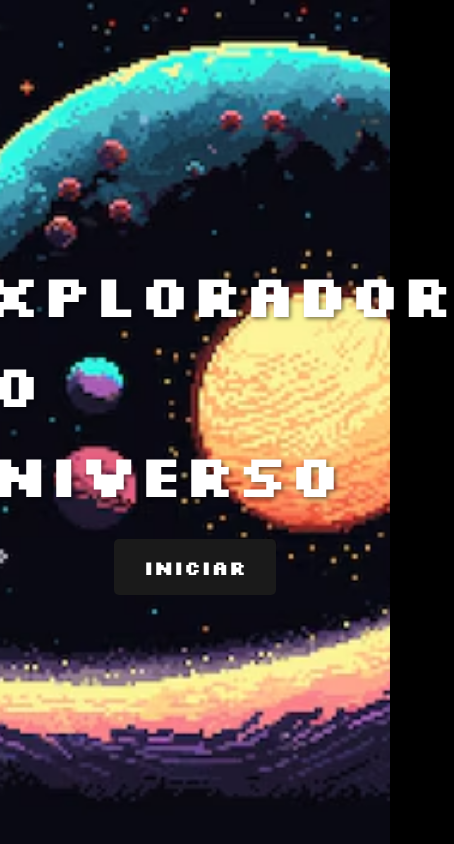
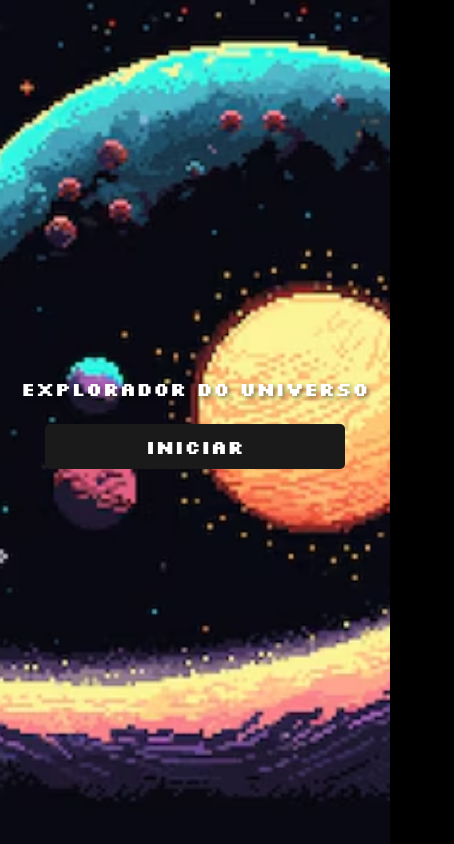
Before and after one commit to Deltacp1/Explorador-Universo-main, a React (Vite) app: page / in a window 390 px wide. Shown: the whole page, 454 px wide, since content can reach past the window. Built offline with nearby package versions, Linux system fonts and the light colour scheme.

Commit message:
redmensionamentoCharacter

```diff
--- a/package.json
+++ b/package.json
@@ -28,6 +28,6 @@
     "eslint-plugin-react-refresh": "^0.4.12",
     "gh-pages": "^6.3.0",
     "globals": "^15.9.0",
-    "vite": "^5.4.8"
+    "vite": "^5.4.14"
   }
 }
--- a/src/pages/ChapterPage/styles.module.css
+++ b/src/pages/ChapterPage/styles.module.css
@@ -2,24 +2,55 @@
   position: relative;
   height: 100vh;
   width: 100vw;
+  overflow: hidden; /* Evita rolagem indesejada */
 }
 
+/* Fundo responsivo */
 .background {
   background-color: black;
+  background: url('../../assets/StoryPage/bg/bg3.jpg') no-repeat center center;
   background-size: cover;
   height: 100%;
+  width: 100%;
   display: flex;
   justify-content: center;
   align-items: center;
   position: relative;
-
-  background: url('../../assets/StoryPage/bg/bg3.jpg') no-repeat center center;
-  background-size: cover;
+  min-height: 100vh;
+  padding: 20px; /* Adiciona espaço para evitar cortes */
 }
 
+/* Nome responsivo */
 .name {
   font-size: 40px;
   color: white;
+  background-color: black;
+  padding: 10px 20px;
+  text-align: center;
+  border-radius: 5px;
+}
 
-  background-color: black;
+/* 🌐 Ajustes para tablets */
+@media (max-width: 768px) {
+  .name {
+    font-size: 30px;
+    padding: 8px 16px;
+  }
+
+  .background {
+    padding: 10px;
+  }
 }
+
+/* 📱 Ajustes para telas menores (celulares) */
+@media (max-width: 480px) {
+  .name {
+    font-size: 24px;
+    padding: 6px 12px;
+  }
+
+  .background {
+    padding: 5px;
+    background-size: contain; /* Evita cortes no fundo */
+  }
+}
--- a/src/pages/LoginPage/styles.module.css
+++ b/src/pages/LoginPage/styles.module.css
@@ -4,27 +4,66 @@
   justify-content: center;
   align-items: center;
   height: 100vh;
-  background: url('../../assets/StoryPage/background0.avif') no-repeat center center;
+  background: url('../../assets/StoryPage/background0.avif') no-repeat center
+    center;
   background-size: cover;
   font-family: 'Press Start 2P', cursive;
+  padding: 20px; /* Adiciona espaçamento para evitar cortes */
+  text-align: center;
 }
 
+/* Ajuste no título */
 .login-title {
   color: #ffffff;
   text-shadow: 2px 2px 4px rgba(0, 0, 0, 0.5);
   margin-bottom: 20px;
+  font-size: 2rem; /* Tamanho base */
 }
 
+/* Botão mais responsivo */
 .login-button {
   padding: 15px 30px;
+  font-size: 1rem;
   color: #ffffff;
   background-color: #1a1a1a;
   border: none;
   border-radius: 5px;
   cursor: pointer;
   transition: background-color 0.3s ease;
+  width: 100%; /* Adapta a largura para telas menores */
+  max-width: 300px; /* Evita que fique grande demais */
 }
 
 .login-button:hover {
   background-color: #333333;
 }
+
+/* 🌐 Ajustes para telas menores */
+@media (max-width: 768px) {
+  .login-container {
+    height: auto;
+    min-height: 100vh;
+    padding: 40px 20px;
+  }
+
+  .login-title {
+    font-size: 1.5rem;
+  }
+
+  .login-button {
+    font-size: 0.9rem;
+    padding: 12px 25px;
+  }
+}
+
+/* 📱 Para telas bem pequenas */
+@media (max-width: 480px) {
+  .login-title {
+    font-size: 1.2rem;
+  }
+
+  .login-button {
+    font-size: 0.8rem;
+    padding: 10px 20px;
+  }
+}
--- a/src/pages/StoryPage/styles.module.css
+++ b/src/pages/StoryPage/styles.module.css
@@ -2,30 +2,38 @@
   position: relative;
   height: 100vh;
   width: 100vw;
+  overflow: hidden; /* Evita rolagem indesejada */
 }
 
+/* Posição do personagem */
 .character {
   position: absolute;
   bottom: 0px;
   left: 2vw;
+  max-width: 100%;
 }
 
+/* Imagem do personagem responsiva */
 .characterImg {
-  height: 500px;
+  height: 500px; /* Valor padrão */
+  max-width: 100%; /* Evita que ultrapasse o contêiner */
   transition: transform 0.5s ease, opacity 0.5s ease;
   opacity: 0;
 }
 
+/* Animação ao carregar */
 .characterImg.loaded {
   opacity: 1;
   transform: scale(1);
 }
 
+/* Efeito ao sair */
 .characterImg.exiting {
   opacity: 0;
   transform: scale(0.95);
 }
 
+/* Fundo animado */
 .background {
   transition: background-image 0.8s ease-in-out, opacity 0.8s ease-in-out;
   opacity: 0;
@@ -38,3 +46,30 @@
 .background.exiting {
   opacity: 0;
 }
+
+/* 🌐 Ajustes para tablets */
+@media (max-width: 1024px) {
+  .character {
+    left: 5vw; /* Ajuste para centralizar melhor */
+    bottom: 3vh;
+  }
+
+  .characterImg {
+    height: 35vw; /* Menor para telas médias */
+    max-height: 400px;
+  }
+}
+
+/* 📱 Ajustes para telas menores (celulares) */
+@media (max-width: 768px) {
+  .character {
+    left: 50%; /* Centraliza na tela */
+    transform: translateX(-50%);
+    bottom: 5vh;
+  }
+
+  .characterImg {
+    height: 30vw; /* Ajustado para celulares */
+    max-height: 300px; /* Evita que ocupe muito espaço */
+  }
+}
```
Also changed, not shown: 1 other file (tests, documents, lock files or other folders).
